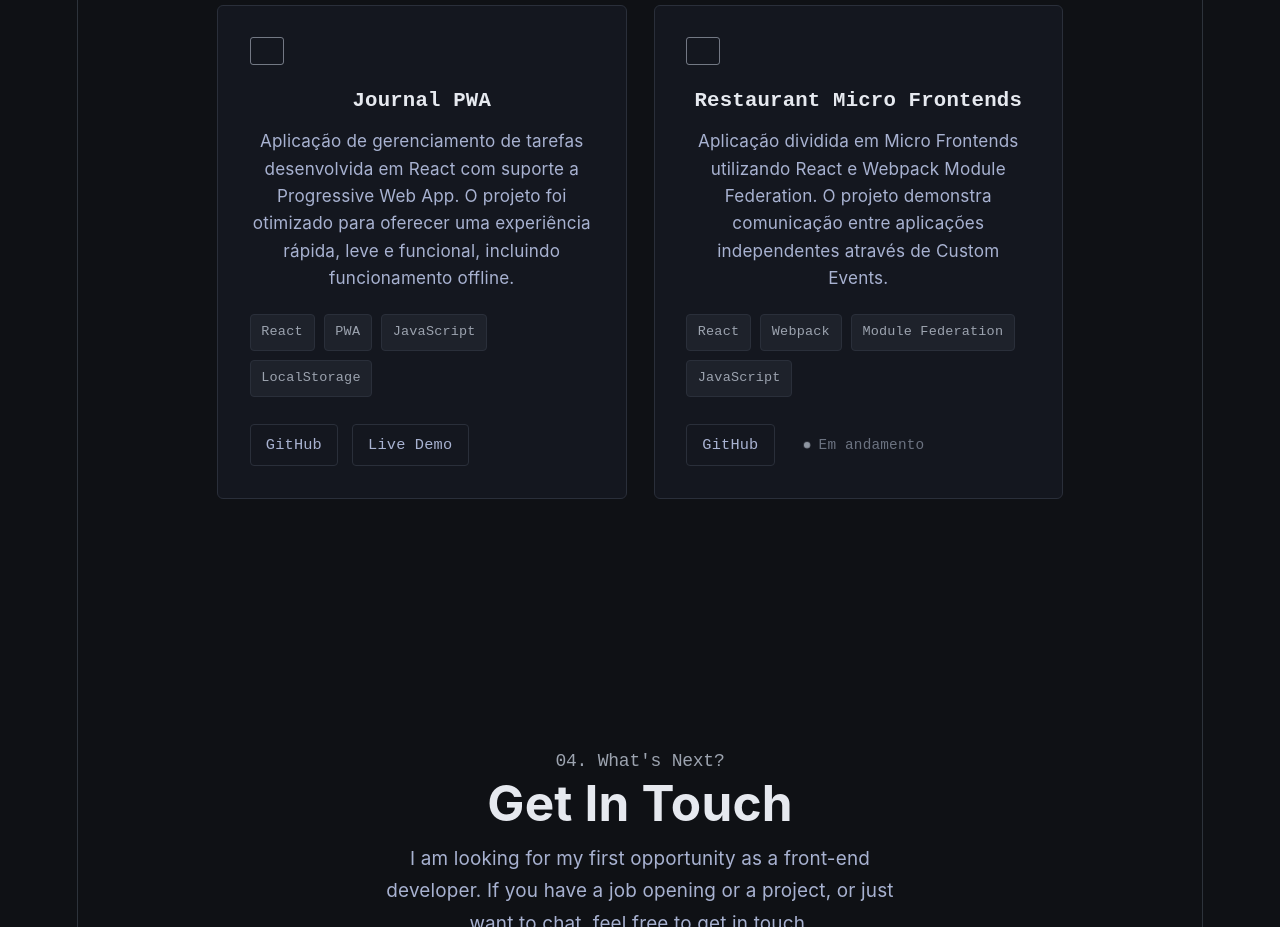
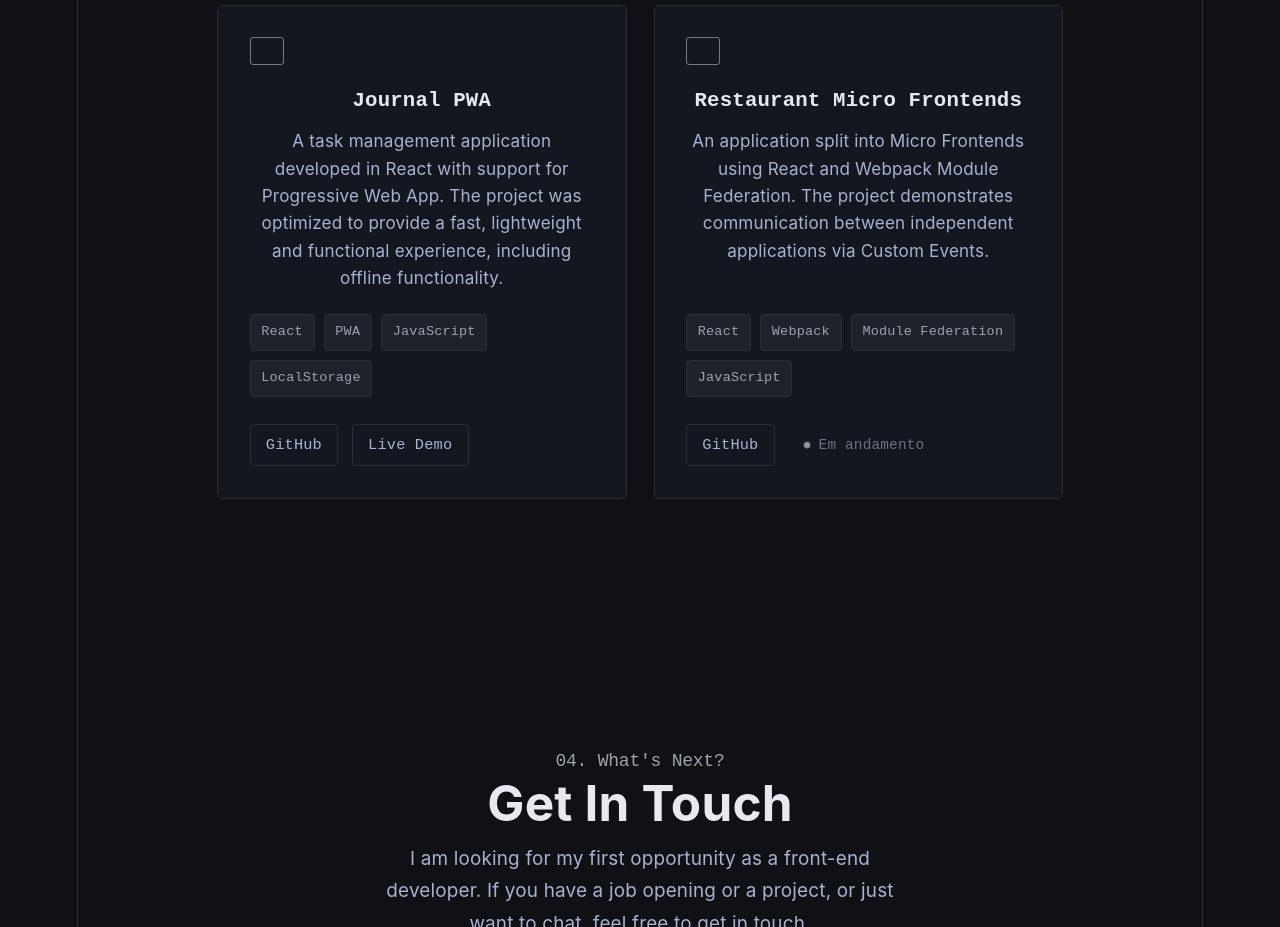
Before and after one commit to ArthurMessias02/Arthur-Messias, a React app in the folder portfolio/: page / in a window 1280 px wide. Shown: the part 2080-3007 px from the top of the page. Built offline with nearby package versions, Linux system fonts and the light colour scheme; the HTML template or start-up script is replaced by a standard one.

Commit message:
Projects.js add

```diff
--- a/portfolio/src/data/Projects.js
+++ b/portfolio/src/data/Projects.js
@@ -3,7 +3,7 @@ const projects = [
     id: 1,
     title: "Journal PWA",
     description:
-      "Aplicação de gerenciamento de tarefas desenvolvida em React com suporte a Progressive Web App. O projeto foi otimizado para oferecer uma experiência rápida, leve e funcional, incluindo funcionamento offline.",
+      "A task management application developed in React with support for Progressive Web App. The project was optimized to provide a fast, lightweight and functional experience, including offline functionality.",
 
     technologies: [
       "React",
@@ -22,7 +22,7 @@ const projects = [
     id: 2,
     title: "Restaurant Micro Frontends",
     description:
-      "Aplicação dividida em Micro Frontends utilizando React e Webpack Module Federation. O projeto demonstra comunicação entre aplicações independentes através de Custom Events.",
+      "An application split into Micro Frontends using React and Webpack Module Federation. The project demonstrates communication between independent applications via Custom Events.",
 
     technologies: [
       "React",
```
